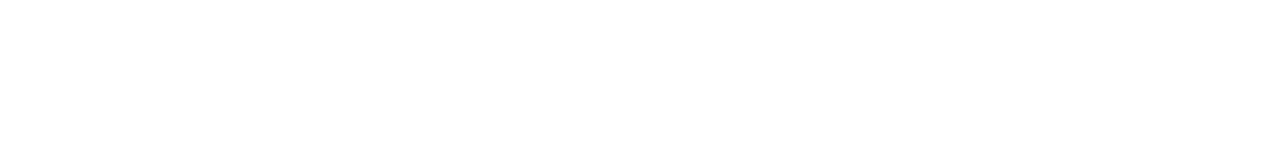
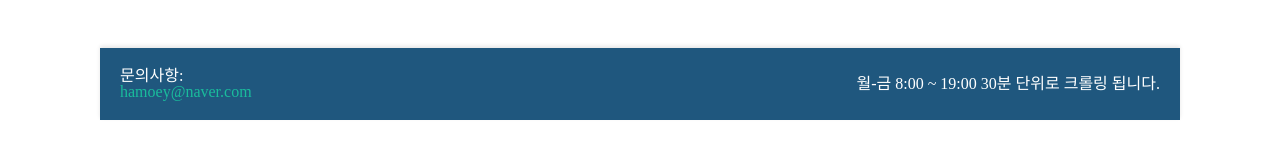
Before and after one commit to zhfvkqHub/ante_room_crawling, a Vue app in the folder frontend/: page /notice in a window 1280 px wide. Shown: the part 334-492 px from the top of the page. Built offline with nearby package versions, Linux system fonts and the light colour scheme; no server answers; a web font is replaced by a local one.

Commit message:
feat: footer 추가

```diff
--- /dev/null
+++ b/frontend/src/components/common/Footer.vue
@@ -0,0 +1,54 @@
+<template>
+  <footer class="footer">
+    <div class="footer-content">
+      <div class="footer-left">
+        <p>문의사항: <a href="mailto:hamoey@naver.com">hamoey@naver.com</a></p>
+      </div>
+      <div class="footer-right">
+      <p>월-금 8:00 ~ 19:00 30분 단위로 크롤링 됩니다.</p>
+      </div>
+    </div>
+  </footer>
+</template>
+
+<script>
+export default {
+  name: 'AppFooter'
+}
+</script>
+
+<style scoped>
+.footer {
+  width: 100%;
+  background-color: #1f577e;
+  color: white;
+  padding: 20px 0;
+  box-shadow: 0 -2px 4px rgba(0, 0, 0, 0.1);
+  position: relative;
+  bottom: 0;
+}
+
+.footer-content {
+  max-width: 1200px;
+  margin: 0 auto;
+  padding: 0 20px;
+  display: flex;
+  justify-content: space-between;
+  align-items: center;
+}
+
+.footer-left, .footer-right {
+  font-size: 1rem;
+}
+
+.footer a {
+  color: #1ABC9C;
+  text-decoration: none;
+  font-weight: 500;
+  transition: color 0.3s ease;
+}
+
+.footer a:hover {
+  color: #ECF0F1;
+}
+</style>
--- a/frontend/src/views/NoticeMain.vue
+++ b/frontend/src/views/NoticeMain.vue
@@ -4,17 +4,20 @@
     <main class="main-content">
       <NoticeList />
     </main>
+    <Footer />
   </div>
 </template>
 
 <script>
 import Header from '@/components/common/Header.vue';
+import Footer from '@/components/common/Footer.vue';
 import NoticeList from '@/components/notice/NoticeList.vue';
 
 export default {
   name: 'MainView',
   components: {
     Header,
+    Footer,
     NoticeList
   }
 }
```
